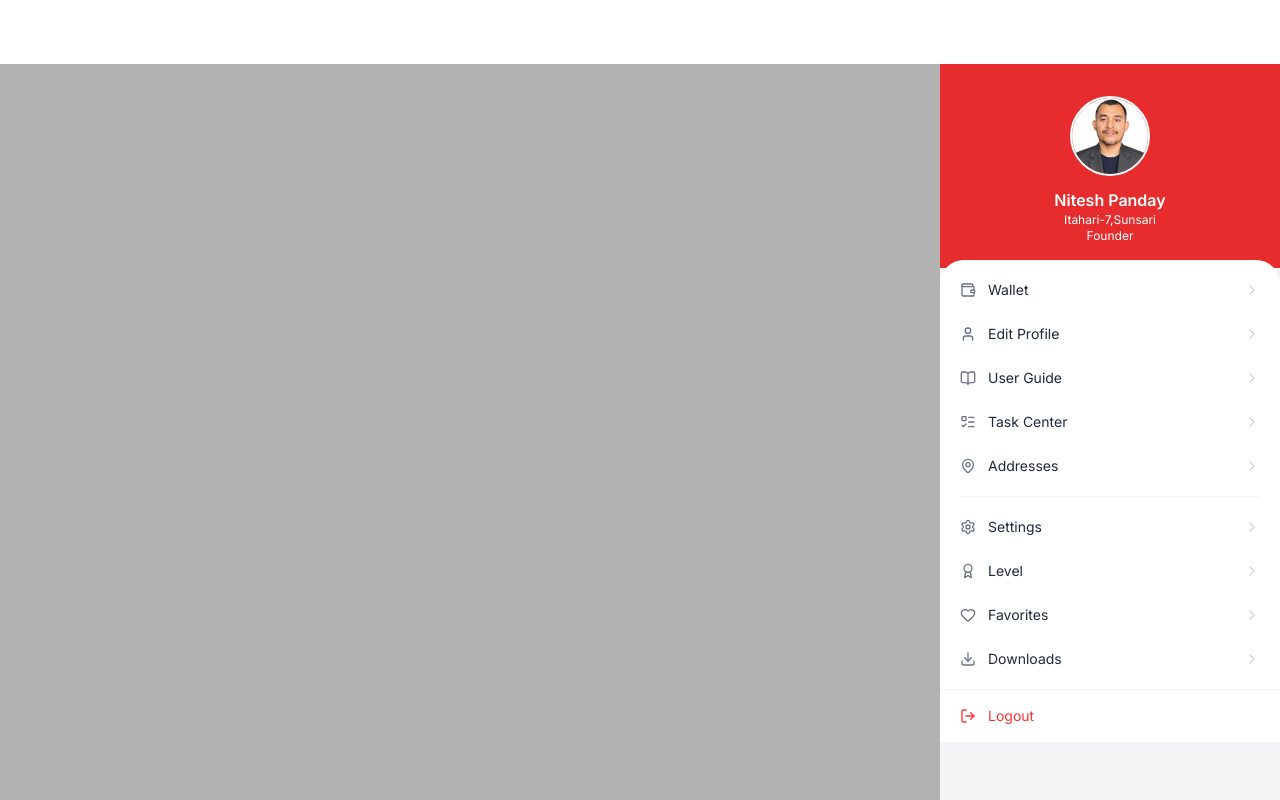
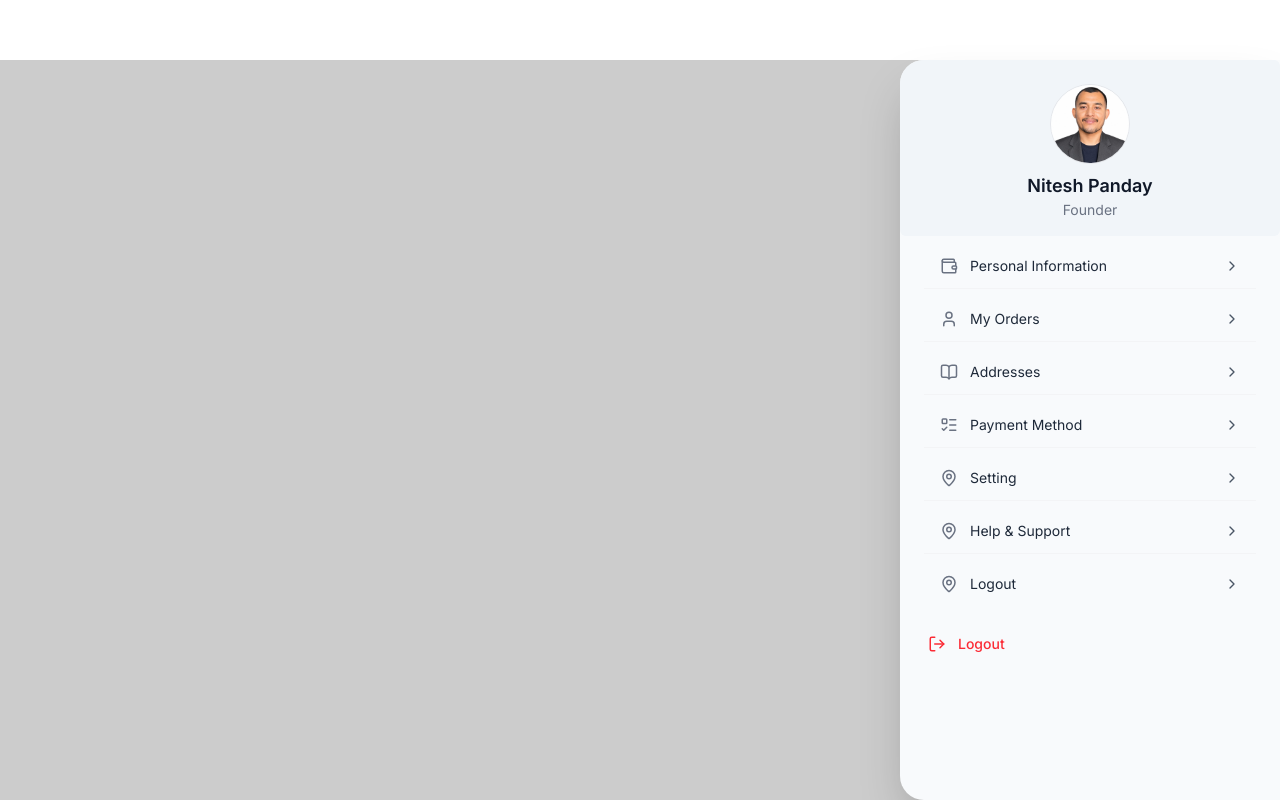
Before and after one commit to sajiloorder/website, a Next.js app: page /profile/ProfileMenu in a window 1280 px wide. Built offline with nearby package versions, Linux system fonts and the light colour scheme.

Commit message:
adjusting welcome modal

```diff
--- a/src/app/(public)/page.tsx
+++ b/src/app/(public)/page.tsx
@@ -20,7 +20,7 @@
     // Hide popup after 3 seconds
     const timer = setTimeout(() => {
       setShowModal(false);
-    }, 3000);
+    }, 2000);
 
     // Cleanup timer when component unmounts
     return () => clearTimeout(timer);
--- a/src/app/profile/ProfileMenu/page.tsx
+++ b/src/app/profile/ProfileMenu/page.tsx
@@ -18,96 +18,59 @@
 import useMenu from "@/hooks/useMenu";
 
 const MENU_ITEMS = [
-  {
-    title: "Wallet",
-    href: "/wallet",
-    icon: Wallet,
-  },
-  {
-    title: "Edit Profile",
-    href: "/profile",
-    icon: User,
-  },
-  {
-    title: "User Guide",
-    href: "/guide",
-    icon: BookOpen,
-  },
-  {
-    title: "Task Center",
-    href: "/tasks",
-    icon: ListTodo,
-  },
-  {
-    title: "Addresses",
-    href: "/addresses",
-    icon: MapPin,
-  },
-];
-
-const SETTINGS_ITEMS = [
-  {
-    title: "Settings",
-    href: "/settings",
-    icon: Settings,
-  },
-  {
-    title: "Level",
-    href: "/level",
-    icon: Award,
-  },
-  {
-    title: "Favorites",
-    href: "/favorites",
-    icon: Heart,
-  },
-  {
-    title: "Downloads",
-    href: "/downloads",
-    icon: Download,
-  },
+  { title: "Personal Information", href: "/wallet", icon: Wallet },
+  { title: "My Orders", href: "/profile", icon: User },
+  { title: "Addresses", href: "/guide", icon: BookOpen },
+  { title: "Payment Method", href: "/tasks", icon: ListTodo },
+  { title: "Setting", href: "/addresses", icon: MapPin },
+  { title: "Help & Support", href: "/addresses", icon: MapPin },
+  { title: "Logout", href: "/addresses", icon: MapPin },
 ];
 
 export default function ProfileMenu() {
   const { close } = useMenu();
 
   return (
-    <div className="fixed inset-0 top-16 z-50 flex justify-end">
+    <div className="fixed inset-0 top-15 z-50 flex justify-end">
       {/* Overlay */}
       <div
-        className="absolute inset-0 bg-black/30 backdrop-blur-sm"
+        className="absolute inset-0 bg-black/20 backdrop-blur-[2px]"
         onClick={close}
       />
 
-      {/* Sidebar */}
-      <aside className="relative w-[340px] h-full bg-[#f5f5f7] overflow-y-auto">
-        {/* Header */}
-        <div className="bg-primary-hover pt-8 pb-6 px-6">
-          <div className="flex flex-col items-center">
+      {/* Drawer */}
+      <aside
+        className="
+          relative
+          w-full sm:w-[380px]
+          h-full
+          bg-slate-50
+          shadow-2xl
+          overflow-y-auto
+          sm:rounded-l-3xl
+        "
+      >
+        {/* PROFILE HEADER */}
+        <div className="pt-6 top-0 pb-4 rounded-sm bg-slate-100 flex flex-col items-center">
           <Image
             src="/images/Nitesh1.jpeg"
             alt="Profile"
-              width={80}
-              height={80}
-              priority
-              quality={100}
-              className="h-20 w-20 rounded-full object-cover object-center border-2 border-white"
+            width={100}
+            height={100}
+            className="h-20 w-20 rounded-full object-cover border border-gray-200"
           />
 
-            <h2 className="mt-3 text-white font-semibold text-base">
+          <h2 className="mt-2 text-lg font-semibold text-gray-900">
             Nitesh Panday
           </h2>
 
-            <p className="text-xs text-background">Itahari-7,Sunsari</p>
-            <p className="text-xs text-background">Founder</p>
-          </div>
+          <p className="text-sm text-gray-500">Founder</p>
+
         </div>
 
-        {/* Content */}
-        <div className="bg-white rounded-t-3xl -mt-2 overflow-hidden">
-          {/* First Section */}
-          <div className="py-2">
-            {MENU_ITEMS.map((item) => {
+        {/* MENU SECTION */}
+        <div className="px-6 flex flex-col gap-2 mt-2">
+          {MENU_ITEMS.map((item, index) => {
             const Icon = item.icon;
 
             return (
@@ -115,53 +78,35 @@
                 key={item.title}
                 href={item.href}
                 onClick={close}
-                  className="flex items-center justify-between px-5 py-3 hover:bg-gray-50 transition"
+                className={`
+                  flex items-center justify-between px-4 py-3
+                  hover:bg-gray-50 transition
+                  ${
+                    index !== MENU_ITEMS.length - 1
+                      ? "border-b border-gray-100"
+                      : ""
+                  }
+                `}
               >
                 <div className="flex items-center gap-3">
-                    <Icon size={16} className="text-gray-500" />
-
-                    <span className="text-sm text-gray-800">{item.title}</span>
+                  <Icon size={18} className="text-gray-500" />
+                  <span className="text-sm text-gray-800">
+                    {item.title}
+                  </span>
                 </div>
 
-                  <ChevronRight size={16} className="text-gray-300" />
+                <ChevronRight size={16} className="text-gray-600" />
               </Link>
             );
           })}
         </div>
 
-          <div className="mx-5 h-px bg-gray-100" />
-
-          {/* Second Section */}
-          <div className="py-2">
-            {SETTINGS_ITEMS.map((item) => {
-              const Icon = item.icon;
-
-              return (
-                <Link
-                  key={item.title}
-                  href={item.href}
-                  onClick={close}
-                  className="flex items-center justify-between px-5 py-3 hover:bg-gray-50 transition"
-                >
-                  <div className="flex items-center gap-3">
-                    <Icon size={16} className="text-gray-500" />
-
-                    <span className="text-sm text-gray-800">{item.title}</span>
-                  </div>
-
-                  <ChevronRight size={16} className="text-gray-300" />
-                </Link>
-              );
-            })}
-          </div>
-
-          {/* Logout */}
-          <div className="border-t border-gray-100">
-            <button className="w-full flex items-center gap-3 px-5 py-4 text-primary hover:bg-red-50">
-              <LogOut size={16} />
-              <span className="text-sm">Logout</span>
+        {/* LOGOUT */}
+        <div className="mt-4 px-3 pb-6">
+          <button className="w-full flex items-center gap-3 px-4 py-3 rounded-xl text-red-500 hover:bg-red-50 transition">
+            <LogOut size={18} />
+            <span className="text-sm font-medium">Logout</span>
           </button>
-          </div>
         </div>
       </aside>
     </div>
--- a/src/components/nav/Nav.tsx
+++ b/src/components/nav/Nav.tsx
@@ -77,7 +77,8 @@
           <div className="flex items-center gap-3">
             <ThemeToggle />
             {/* MOBILE SEARCH ICON / INPUT */}
-            <div className="md:hidden">
+            <div className="md:hidden
+            ">
               <MenuSearch />
             </div>
 
```
Lines whose indentation alone changed are shown as unchanged.
